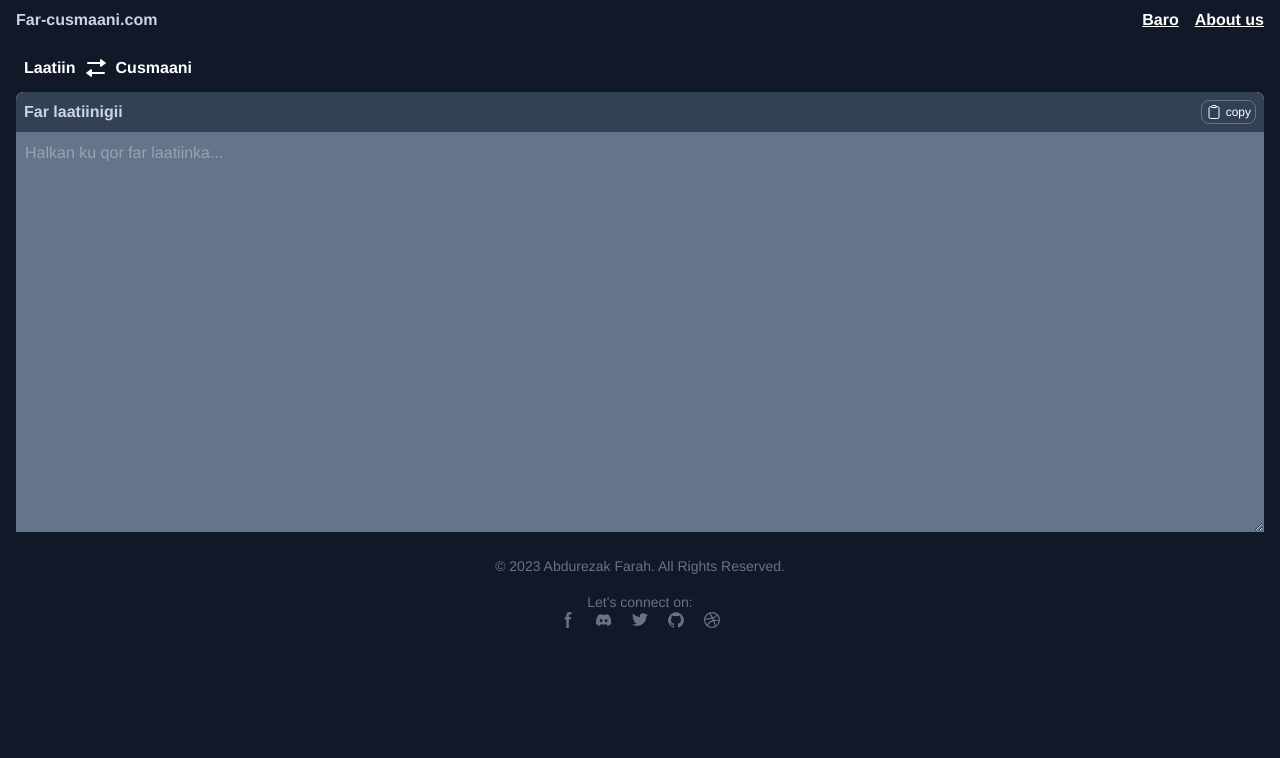
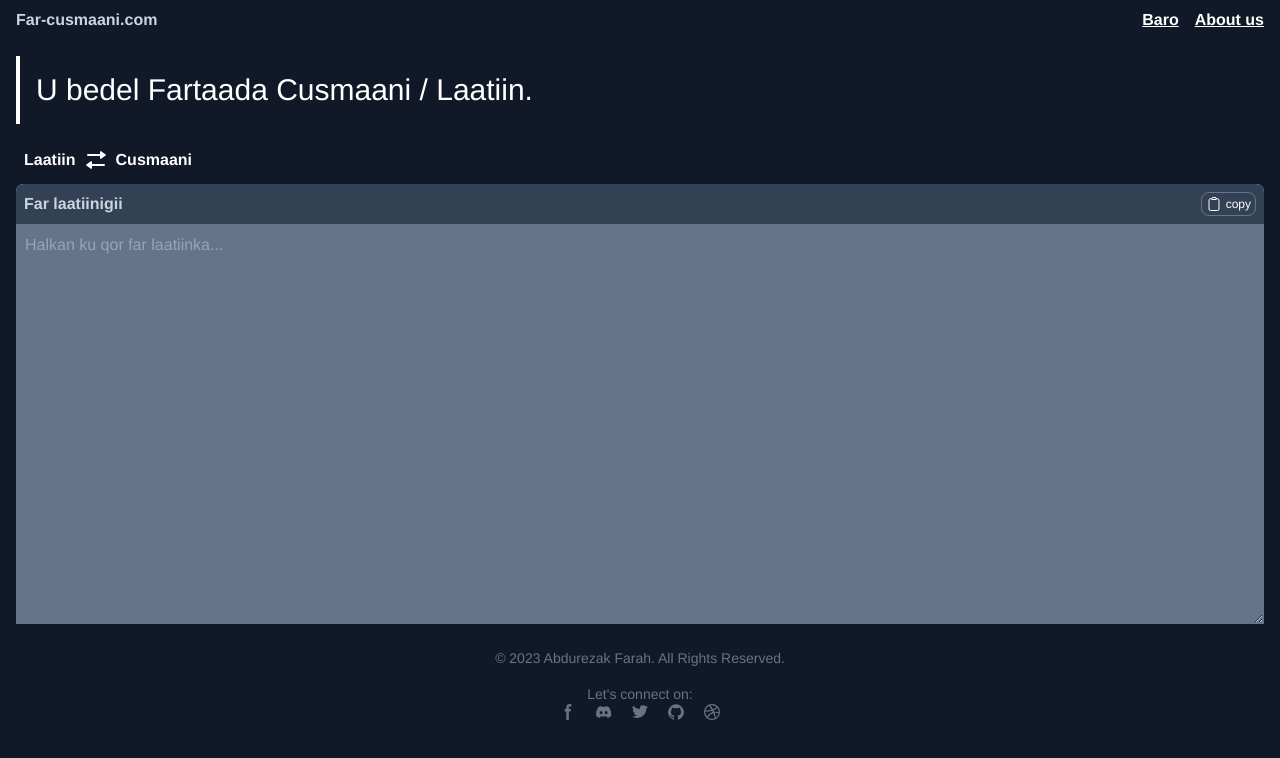
Before and after one commit to awelrisak/farcusmaani, a React (Vite) app: page /farcusmaani/ in a window 1280 px wide. Shown: the top 758 px of the page. Built offline with nearby package versions, Linux system fonts and the light colour scheme.

Commit message:
added totle

```diff
--- a/index.html
+++ b/index.html
@@ -2,7 +2,6 @@
 <html lang="en">
   <head>
     <meta charset="UTF-16" />
-    <link rel="icon" type="image/svg+xml" href="/vite.svg" />
     <meta http-equiv="X-UA-Compatible" content="IE=edge" />
     <meta name="description" content="U bedel far cusmaaniga far laatiin."/>
     <meta name="viewport" content="width=device-width, initial-scale=1.0" />
--- a/src/components/Converter.tsx
+++ b/src/components/Converter.tsx
@@ -58,8 +58,12 @@ const Converter = () => {
   }
 
   return (
-  <section className="mb-16">
+  <section className="mb-16 ">
 
+
+   <h2
+    className="p-4 border-l-4 border-l-white text-white text-3xl font-bolder my-4 w-[70%]"
+   >U bedel Fartaada Cusmaani / Laatiin.</h2>
 
     <button
      className="w-fit p-2 mb-1 text-white  font-bold flex space-x-2"
```
Also changed, not shown: 1 other file (tests, documents, lock files or other folders).
